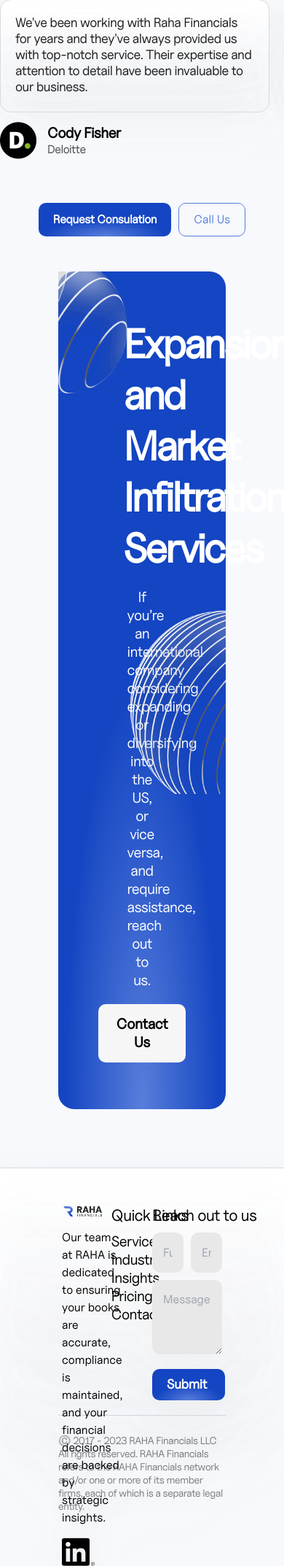
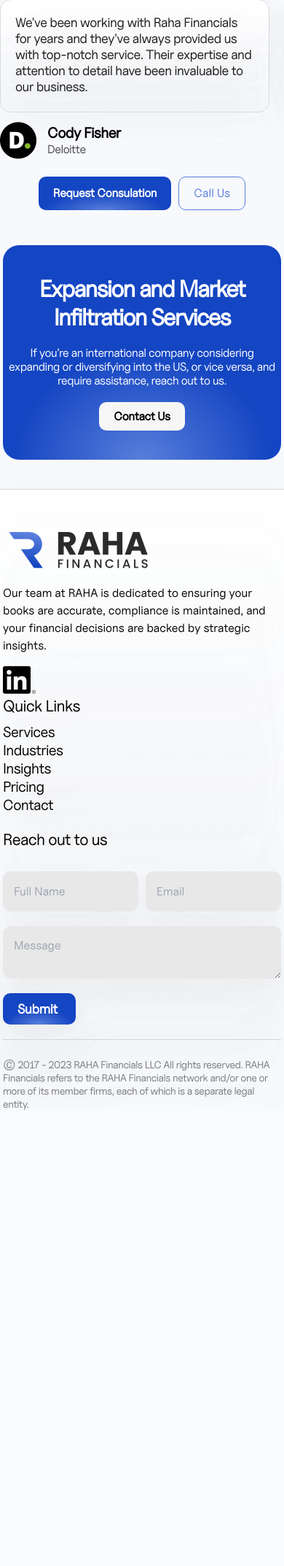
Before and after one commit to ahsan-ali49/raha-financials, a PHP site: page /enterprise.html in a window 390 px wide. Shown: the part 4054-6200 px from the top of the page at 73% size. After the commit the page ends 5575 px from the top, so only its background shows below. Run offline with PHP 8.4, Linux system fonts and the light colour scheme; some libraries are stand-ins or nearby versions.

Commit message:
made enterprise responsive

```diff
--- a/enterprise.html
+++ b/enterprise.html
@@ -266,13 +266,14 @@
                 />
               </div>
             </a>
-            <div class="opacity-0 card-enterprise hidden md:block">
+            <div
+              class="opacity-0 card-enterprise w-full md:w-1/4 hidden md:block"
+            >
               <div class="flex flex-col gap-y-2.5">
                 <span class="card-span">Risk Advisory</span>
                 <p class="card-para">
                   Set up your accounting software in a day through our
-                  checklist, for converting a client from your legacy software
-                  to Xero.
+                  checklist.
                 </p>
               </div>
               <div class="card-image-div h-full">
@@ -303,13 +304,14 @@
                 />
               </div>
             </a>
-            <div class="opacity-0 card-enterprise hidden md:block">
+            <div
+              class="opacity-0 card-enterprise w-full md:w-1/4 hidden md:block"
+            >
               <div class="flex flex-col gap-y-2.5">
                 <span class="card-span">Risk Advisory</span>
                 <p class="card-para">
                   Set up your accounting software in a day through our
-                  checklist, for converting a client from your legacy software
-                  to Xero.
+                  checklist.
                 </p>
               </div>
               <div class="card-image-div h-full">
@@ -351,7 +353,8 @@
           </div>
         </div>
       </div>
-      <div class="flex flex-col items-center gap-12 mt-20">
+
+      <div class="flex flex-col items-center gap-12 mt-20 mb-12">
         <div class="flex flex-col items-center gap-2.5">
           <h2 class="financials-heading text-2xl md:text-6xl">
             Transforming Finances: <br />
@@ -365,6 +368,8 @@
             have to say about our services.
           </p>
         </div>
+      </div>
+
       <div class="financial-carousel-wrapper hidden md:block">
         <div
           class="w-full flex flex-row justify-between px-0 gap-2 md:gap-2 gap-y-5 financial-carousel-container"
@@ -443,6 +448,7 @@
           </div>
         </div>
       </div>
+
       <div
         class="w-full flex flex-row justify-between px-0 gap-2 md:gap-2 gap-y-5 financial-carousel-container block md:hidden"
       >
@@ -519,7 +525,7 @@
           </div>
         </div>
       </div>
-        <div class="flex flex-row justify-center gap-2.5 mb-12">
+      <div class="flex flex-row justify-center gap-2.5 mt-6 mb-12">
         <a
           href="./consultation.html"
           class="request-consultation-btn-secondary"
@@ -528,17 +534,16 @@
         </a>
         <button class="request-call-btn">Call Us</button>
       </div>
-      </div>
 
       <!-- Market Expansion -->
-      <div class="px-20 pb-20">
+      <div class="px-1 md:px-20 pb-10 md:pb-20">
         <div
-          class="relative flex flex-col items-center justify-center gap-5 p-16 market-expansion-div"
+          class="relative flex flex-col items-center justify-center gap-5 px-1 py-10 md:p-16 market-expansion-div"
         >
-          <h2 class="market-expansion-heading w-1/2">
+          <h2 class="market-expansion-heading w-full md:w-1/2">
             Expansion and Market Infiltration Services
           </h2>
-          <p class="market-expansion-para w-2/5">
+          <p class="market-expansion-para w-full w-full md:w-2/5">
             If you’re an international company considering expanding or
             diversifying into the US, or vice versa, and require assistance,
             reach out to us.
@@ -547,12 +552,12 @@
           <img
             src="./assets/images/enterprise/marketImage1.png"
             alt=""
-            class="absolute right-0"
+            class="absolute right-0 hidden md:block"
           />
           <img
             src="./assets/images/enterprise/marketImage2.png"
             alt=""
-            class="absolute left-0 top-0"
+            class="absolute left-0 top-0 hidden md:block"
           />
         </div>
       </div>
@@ -747,11 +752,11 @@
       </div>
 
       <!-- Footer Section -->
-      <div class="w-full footer-div px-20">
+      <div class="w-full footer-div px-1 md:px-20 mt-0 md:mt-10">
         <div
-          class="w-full border border-t-0 border-r-0 border-l-0 border-b-1 border-gray-300 footer-inner-div pb-5"
+          class="w-full border border-t-0 border-r-0 border-l-0 border-b-1 border-gray-300 footer-inner-div pb-5 flex-wrap"
         >
-          <div class="w-1/4 footer-col-1">
+          <div class="w-full md:w-1/4 footer-col-1">
             <img src="./assets/images/footerImage1.png" alt="" />
             <p>
               Our team at RAHA is dedicated to ensuring your books are accurate,
@@ -760,19 +765,27 @@
             </p>
             <img src="./assets/images/footerImage2.png" alt="" />
           </div>
-          <div class="w-1/5 footer-col-2">
+          <div class="w-full md:w-1/5 footer-col-2">
             <span class="footer-link-heading">Quick Links</span>
             <ul>
-              <li class="footer-link-item">Services</li>
-              <li class="footer-link-item">Industries</li>
-              <li class="footer-link-item">Insights</li>
-              <li class="footer-link-item">Pricing</li>
-              <li class="footer-link-item">Contact</li>
+              <li class="footer-link-item"><a href="#services">Services</a></li>
+              <li class="footer-link-item">
+                <a href="./index.html#industry">Industries</a>
+              </li>
+              <li class="footer-link-item">
+                <a href="./blogs.html">Insights</a>
+              </li>
+              <li class="footer-link-item">
+                <a href="./pricing.html">Pricing</a>
+              </li>
+              <li class="footer-link-item">
+                <a href="./contactus.html">Contact</a>
+              </li>
             </ul>
           </div>
-          <div class="w-5/12 footer-col-3">
-            <span class="footer-form-heading">Reach out to us</span>
-            <div class="w-full footer-form-div">
+          <div class="w-full md:w-5/12 footer-col-3 flex flex-col gap-2.5">
+            <span class="footer-form-heading mb-2.5">Reach out to us</span>
+            <div class="w-full footer-form-div my-2.5">
               <input
                 type="text"
                 placeholder="Full Name"
@@ -788,10 +801,9 @@
               name="message"
               id="message"
               placeholder="Message"
-              class="w-full footer-message-field"
+              class="w-full footer-message-field mb-2.5"
             ></textarea>
             <button class="footer-submit-btn">Submit</button>
-            <form></form>
           </div>
         </div>
         <span class="footer-span"
--- a/enterpriseStyle.css
+++ b/enterpriseStyle.css
@@ -53,8 +53,83 @@
   line-height: normal;
   letter-spacing: -0.48px;
 }
+.market-expansion-heading {
+  color: var(--White, #fff);
+  text-align: center;
+  font-family: "Uncut Sans";
+  font-size: 32px;
+  font-style: normal;
+  font-weight: 600;
+  line-height: normal;
+  letter-spacing: -1.6px;
+}
+.market-expansion-para {
+  color: var(--White, #fff);
+  text-align: center;
+  font-family: "Uncut Sans";
+  font-size: 16px;
+  font-style: normal;
+  font-weight: 400;
+  line-height: normal;
+  letter-spacing: -0.48px;
+}
+.market-expansion-btn {
+  display: flex;
+  padding: 10px 20px;
+  justify-content: center;
+  align-items: center;
+  gap: 10px;
+  border-radius: 10px;
+  background: #f6f6f6;
+  color: var(--Black, #000);
+  text-align: center;
+  font-family: "Uncut Sans";
+  font-size: 16px;
+  font-style: normal;
+  font-weight: 600;
+  line-height: normal;
+  letter-spacing: -0.32px;
+}
+
 @media (min-width: 640px) {
   /* For screens 640px and larger */
+  .market-expansion-btn {
+    display: flex;
+    padding: 15px 25px;
+    justify-content: center;
+    align-items: center;
+    gap: 10px;
+    border-radius: 10px;
+    background: #f6f6f6;
+    color: var(--Black, #000);
+    text-align: center;
+    font-family: "Uncut Sans";
+    font-size: 20px;
+    font-style: normal;
+    font-weight: 600;
+    line-height: normal;
+    letter-spacing: -0.4px;
+  }
+  .market-expansion-para {
+    color: var(--White, #fff);
+    text-align: center;
+    font-family: "Uncut Sans";
+    font-size: 20px;
+    font-style: normal;
+    font-weight: 400;
+    line-height: normal;
+    letter-spacing: -0.6px;
+  }
+  .market-expansion-heading {
+    color: var(--White, #fff);
+    text-align: center;
+    font-family: "Uncut Sans";
+    font-size: 56px;
+    font-style: normal;
+    font-weight: 600;
+    line-height: normal;
+    letter-spacing: -2.8px;
+  }
   .foreground-para-enterprise {
     color: var(--White, #fff);
     text-align: center;
@@ -419,59 +494,3 @@ top: 0px; */
   );
   border-radius: 22px;
 }
-
-.market-expansion-heading {
-  font-style: normal;
-  font-weight: 600;
-  font-size: 56px;
-  line-height: 70px;
-  text-align: center;
-  letter-spacing: -0.05em;
-
-  color: #ffffff;
-
-  flex: none;
-  order: 0;
-  flex-grow: 0;
-}
-
-.market-expansion-para {
-  font-style: normal;
-  font-weight: 400;
-  font-size: 20px;
-  line-height: 25px;
-  text-align: center;
-  letter-spacing: -0.03em;
-
-  color: #ffffff;
-
-  flex: none;
-  order: 1;
-  flex-grow: 0;
-}
-
-.market-expansion-btn {
-  display: flex;
-  flex-direction: row;
-  justify-content: center;
-  align-items: center;
-  padding: 15px 25px;
-  gap: 10px;
-
-  font-style: normal;
-  font-weight: 600;
-  font-size: 20px;
-  line-height: 25px;
-
-  text-align: center;
-  letter-spacing: -0.02em;
-
-  color: #000000;
-
-  background: #f6f6f6;
-  border-radius: 10px;
-
-  flex: none;
-  order: 1;
-  flex-grow: 0;
-}
```
Lines whose indentation alone changed are shown as unchanged.
